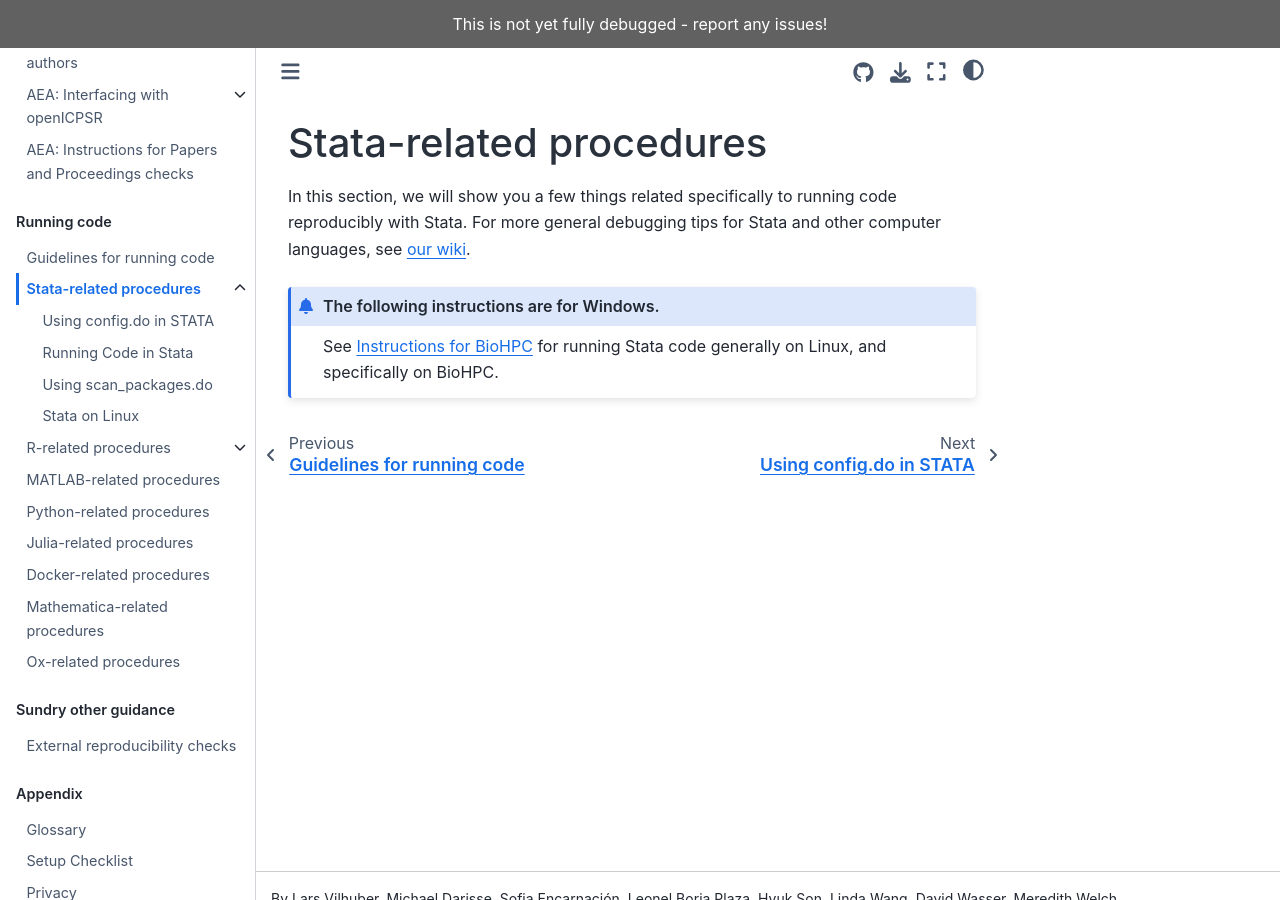
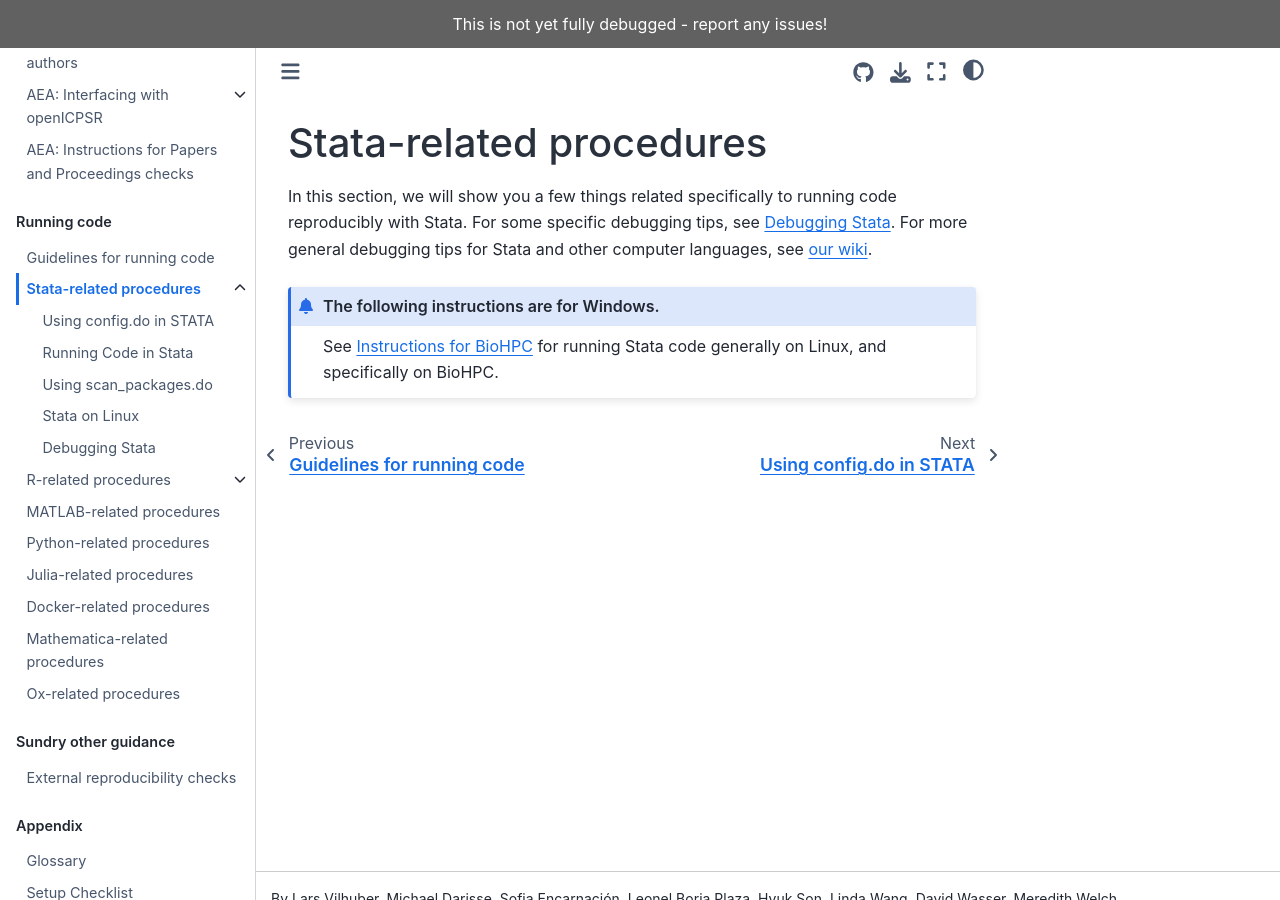
Before and after one commit to labordynamicsinstitute/ldilab-manual, a Jupyter Book: the page built from 96-00-using-Stata.md, in a window 1280 px wide and 900 px high. Built offline with Jupyter Book 1.0.4 settings and Sphinx 7.4.7 and the Sphinx Book theme 1.1.4, drawn with Linux system fonts in a browser that asks for light colours.

Commit message:
Adding debugging pages.

```diff
--- a/96-00-using-Stata.md
+++ b/96-00-using-Stata.md
@@ -1,7 +1,7 @@
 (stata-related-procedures)=
 # Stata-related procedures
 
-In this section, we will show you a few things related specifically to running code reproducibly with Stata. For more general debugging tips for Stata and other computer languages, see [our wiki](https://github.com/labordynamicsinstitute/replicability-training/wiki/Stata-Tips).
+In this section, we will show you a few things related specifically to running code reproducibly with Stata. For some specific debugging tips, see [Debugging Stata](debugging-stata). For more general debugging tips for Stata and other computer languages, see [our wiki](https://github.com/labordynamicsinstitute/replicability-training/wiki/Stata-Tips).
 
 
 :::{admonition} The following instructions are for Windows.
--- a/_toc.yml
+++ b/_toc.yml
@@ -60,11 +60,13 @@
       - file: 96-02-running-stata-code
       - file: 96-03-stata-scan-packages
       - file: 96-04-stata-on-linux
+      - file: 96-05-debugging-stata
     - file: 96-10-using-R
       sections:
       - file: 96-11-using-config-r
       - file: 96-12-running-r-code
       - file: 96-14-r-on-biohpc
+      - file: 96-15-debugging-r
     - file: 96-20-using-matlab
     - file: 96-30-running-python-jupyter
     - file: 96-40-using-julia
```
Also changed, not shown: 96-01-using-config-stata.md (+1 -1 lines), 96-02-running-stata-code.md (+1 -1 lines), 96-05-debugging-stata.md (added, +39 -0 lines), 96-15-debugging-r.md (added, +4 -0 lines).
